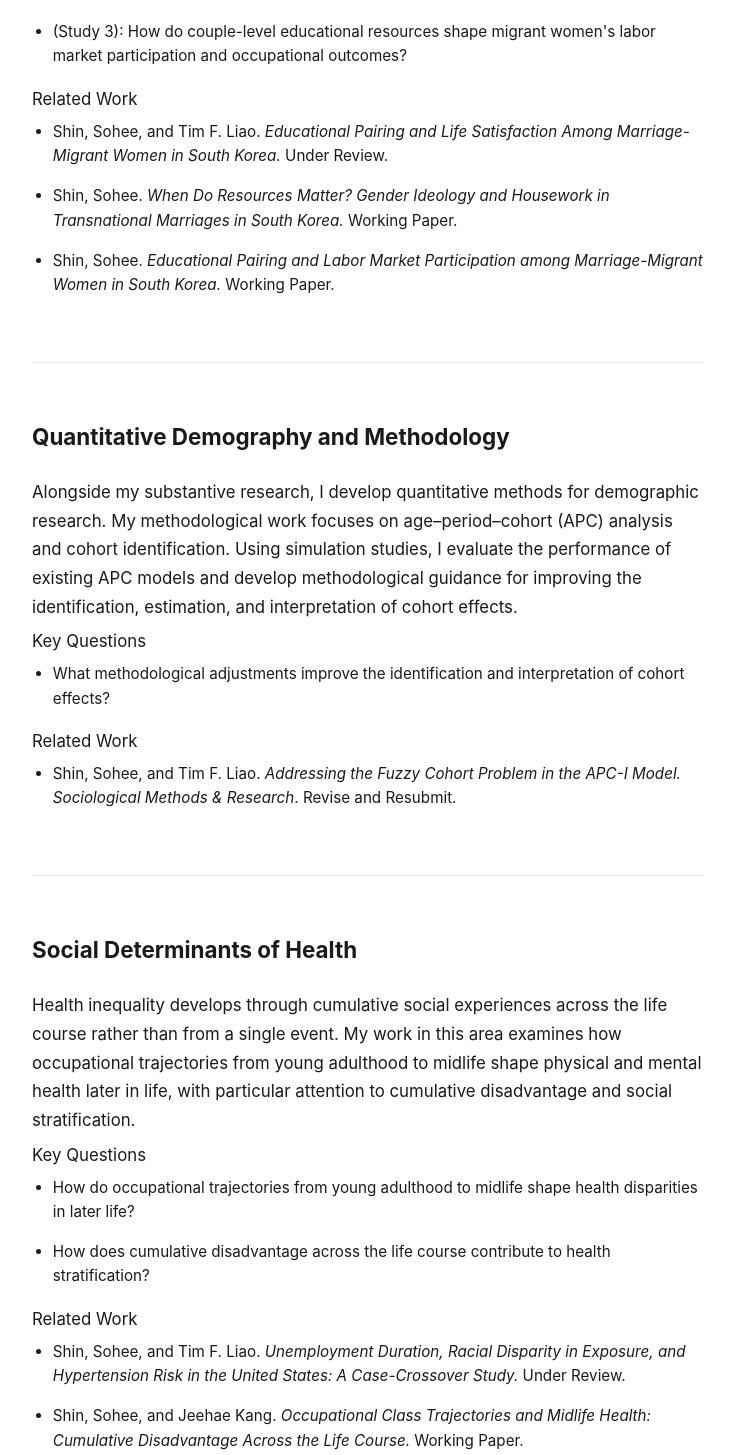
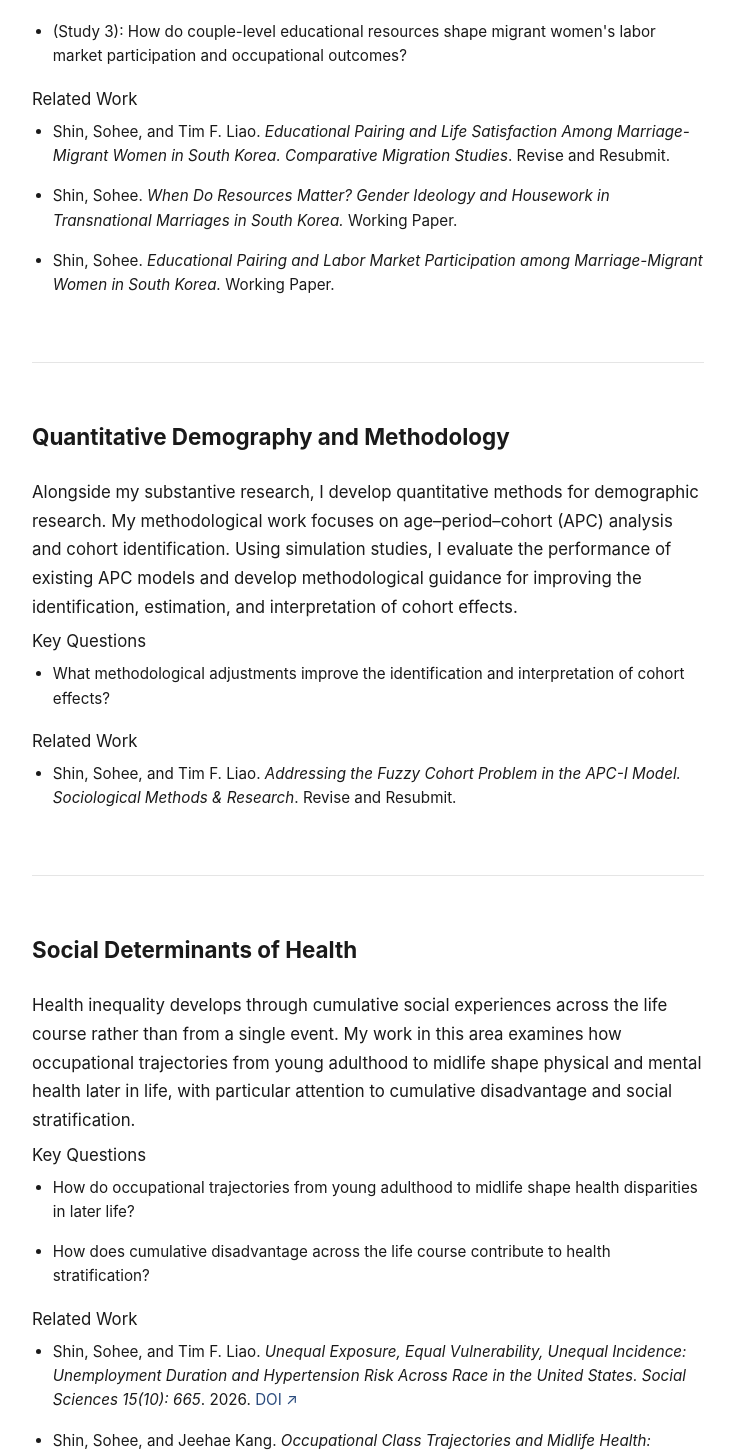
Before and after one commit to soheeee12-ux/soheeee12-ux.github.io, a Next.js app: page /research in a window 1280 px wide. Shown: the part 1620-3075 px from the top of the page, without its empty margins (272-1006 px from the left). Built offline with nearby package versions, Linux system fonts and the light colour scheme.

Commit message:
Update CV

```diff
--- a/src/content/site.ts
+++ b/src/content/site.ts
@@ -4,7 +4,7 @@ export const site = {
   email: 'sohees2@illinois.edu',
   github: 'https://github.com/soheeee12-ux',
   linkedin: 'https://www.linkedin.com/in/sohee-s-8a5558a8/',
-  googleScholar: '',
+    googleScholar: 'https://scholar.google.com/citations?user=M9jq-WQAAAAJ&hl=en',
   orcid: '',
   researchInterests: [
     'Gender and Migration',
--- a/src/pages/research.tsx
+++ b/src/pages/research.tsx
@@ -58,11 +58,12 @@ const programs = [
       "(Study 3): How do couple-level educational resources shape migrant women's labor market participation and occupational outcomes?",
     ],
     relatedWork: [
-      {
+           {
         authors: 'Shin, Sohee, and Tim F. Liao',
         title:
           'Educational Pairing and Life Satisfaction Among Marriage-Migrant Women in South Korea',
-        status: 'Under Review',
+           venue: 'Comparative Migration Studies',
+           status: 'Revise and Resubmit',
       },
       {
         authors: 'Shin, Sohee',
@@ -103,11 +104,13 @@ const programs = [
       'How does cumulative disadvantage across the life course contribute to health stratification?',
     ],
     relatedWork: [
-       {
+           {
         authors: 'Shin, Sohee, and Tim F. Liao',
         title:
-          'Unemployment Duration, Racial Disparity in Exposure, and Hypertension Risk in the United States: A Case-Crossover Study',
-        status: 'Under Review',
+          'Unequal Exposure, Equal Vulnerability, Unequal Incidence: Unemployment Duration and Hypertension Risk Across Race in the United States',
+        venue: 'Social Sciences 15(10): 665',
+        status: '2026',
+        url: 'https://doi.org/10.3390/socsci15100665',
       },
       {
         authors: 'Shin, Sohee, and Jeehae Kang',
@@ -190,7 +193,8 @@ export default function Research() {
                       pairing (95% CI).
                       <br />
                       <br />
-                      <strong>Main finding:</strong> What matters for
+                      <strong>Main finding:</strong> {' '}
+                      What matters for
                       marriage-migrant women&apos;s life satisfaction is the
                       presence of college-level educational resources within
                       the couple, not their relative standing between spouses
```
Also changed, not shown: src/pages/index.tsx (+9 -4 lines), 1 other file (tests, documents, lock files or other folders).
